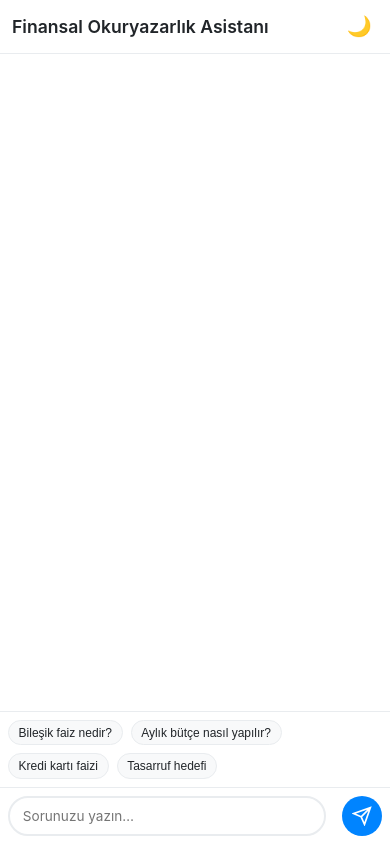
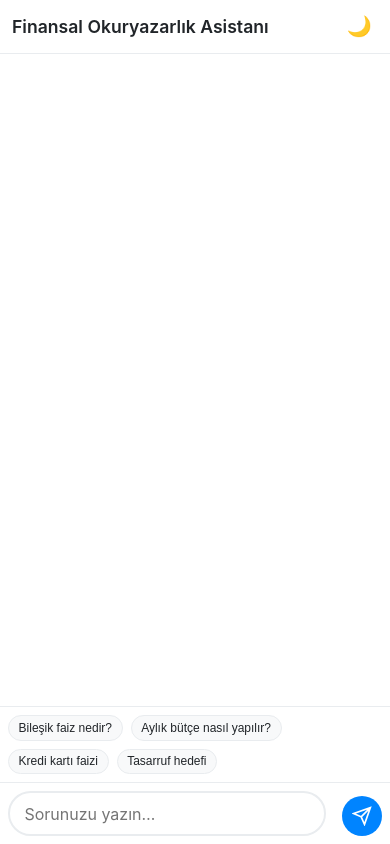
Before and after one commit to rtylex/finbotAI, a plain HTML site: page static/index.html in a window 390 px wide. Drawn offline with Linux system fonts and the light colour scheme.

Commit message:
Fix mobile chat layout

```diff
--- a/static/index.html
+++ b/static/index.html
@@ -28,14 +28,17 @@
         --message-bot-dark: #2d2d2d;
         --shadow-light: rgba(0, 0, 0, 0.1);
         --shadow-dark: rgba(0, 0, 0, 0.3);
+        --app-height: 100vh;
+        --safe-area-bottom: env(safe-area-inset-bottom, 0px);
       }
 
       body {
         font-family: -apple-system, BlinkMacSystemFont, 'Segoe UI', Roboto, 'Helvetica Neue', Arial, sans-serif;
         background: var(--bg-light);
         color: var(--text-light);
-        height: 100vh;
-        overflow: hidden;
+        min-height: 100vh;
+        overflow-x: hidden;
+        overflow-y: auto;
         transition: background-color 0.3s ease, color 0.3s ease;
       }
 
@@ -47,7 +50,8 @@
       .app-container {
         display: flex;
         flex-direction: column;
-        height: 100vh;
+        min-height: 100vh;
+        height: var(--app-height, 100vh);
       }
 
       .header {
@@ -200,6 +204,7 @@
         background: var(--bg-light);
         border-top: 1px solid var(--border-light);
         padding: 1rem 2rem;
+        padding-bottom: calc(1rem + var(--safe-area-bottom));
         transition: all 0.3s ease;
       }
 
@@ -214,6 +219,7 @@
         gap: 1rem;
         max-width: 800px;
         margin: 0 auto;
+        width: 100%;
       }
 
       .message-input {
@@ -283,6 +289,13 @@
         background: var(--bg-light);
         border-top: 1px solid var(--border-light);
         transition: all 0.3s ease;
+        overflow-x: auto;
+        -webkit-overflow-scrolling: touch;
+        scrollbar-width: thin;
+      }
+
+      .suggestions::-webkit-scrollbar {
+        display: none;
       }
 
       body.dark-theme .suggestions {
@@ -443,10 +456,10 @@
         }
 
         .message-input {
-          min-height: 44px;
-          max-height: 100px;
-          padding: 0.75rem 1rem;
-          font-size: 0.9rem;
+          min-height: 48px;
+          max-height: 110px;
+          padding: 0.85rem 1rem;
+          font-size: 1rem;
         }
 
         .send-button {
@@ -516,9 +529,9 @@
         }
 
         .message-input {
-          min-height: 40px;
-          padding: 0.6rem 0.8rem;
-          font-size: 0.85rem;
+          min-height: 44px;
+          padding: 0.65rem 0.9rem;
+          font-size: 1rem;
         }
 
         .send-button {
@@ -831,6 +844,7 @@
         function setViewportHeight() {
           const vh = window.innerHeight * 0.01;
           document.documentElement.style.setProperty('--vh', `${vh}px`);
+          document.documentElement.style.setProperty('--app-height', `${window.innerHeight}px`);
         }
 
         setViewportHeight();
```
